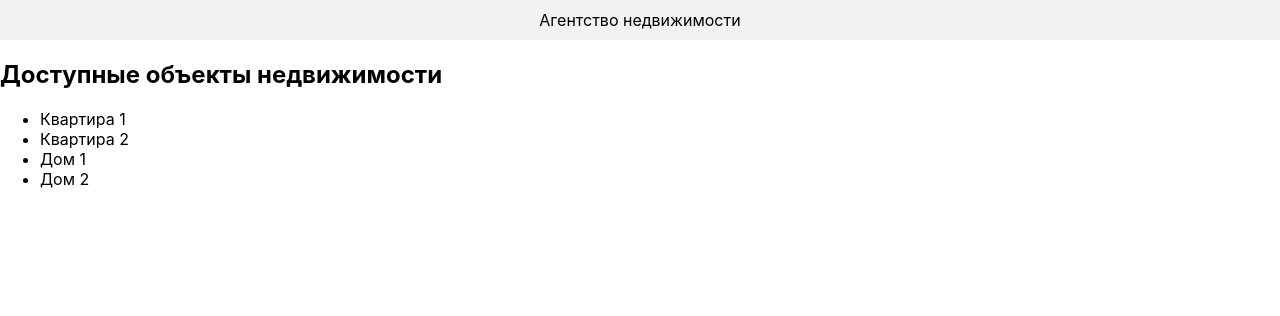
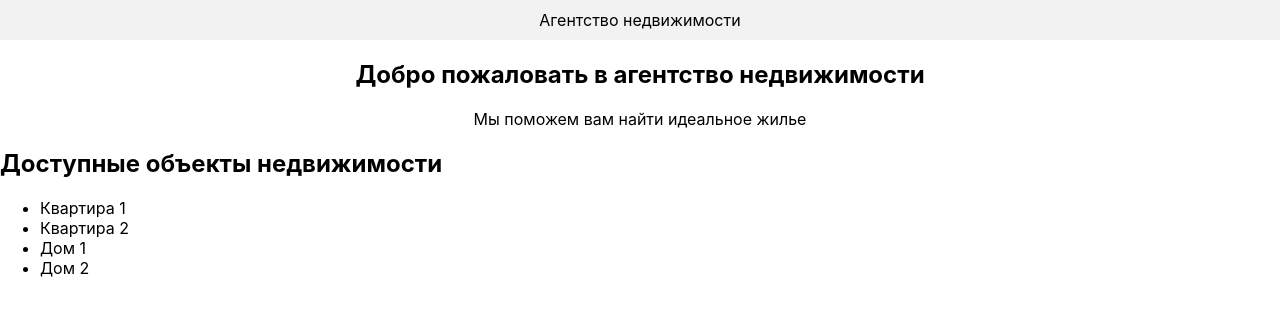
Before and after one commit to spiraspira/reactlab4, a React (Create React App) app: page / in a window 1280 px wide. Shown: the top 316 px of the page. Built offline with nearby package versions, Linux system fonts and the light colour scheme.

Commit message:
Add GreetingsSection Component

```diff
--- a/src/App.js
+++ b/src/App.js
@@ -1,6 +1,7 @@
 import './App.css';
 import PropertyList from "./components/PropertyList";
 import Header from "./components/Header";
+import GreetingsSection from "./components/GreetingsSection";
 
 function App() {
     const myProperties = ["Квартира 1", "Квартира 2", "Дом 1", "Дом 2"];
@@ -8,6 +9,7 @@ function App() {
   return (
     <div>
         <Header />
+        <GreetingsSection />
         <PropertyList properties={myProperties} />
     </div>
   );
--- /dev/null
+++ b/src/components/GreetingsSection.jsx
@@ -0,0 +1,14 @@
+import React, { Component } from "react";
+
+  class GreetingsSection extends Component {
+    render() {
+      return (
+        <section className="hero-section">
+          <h1>Добро пожаловать в агентство недвижимости</h1>
+          <p>Мы поможем вам найти идеальное жилье</p>
+        </section>
+      );
+    }
+  }
+
+export default GreetingsSection;
```
